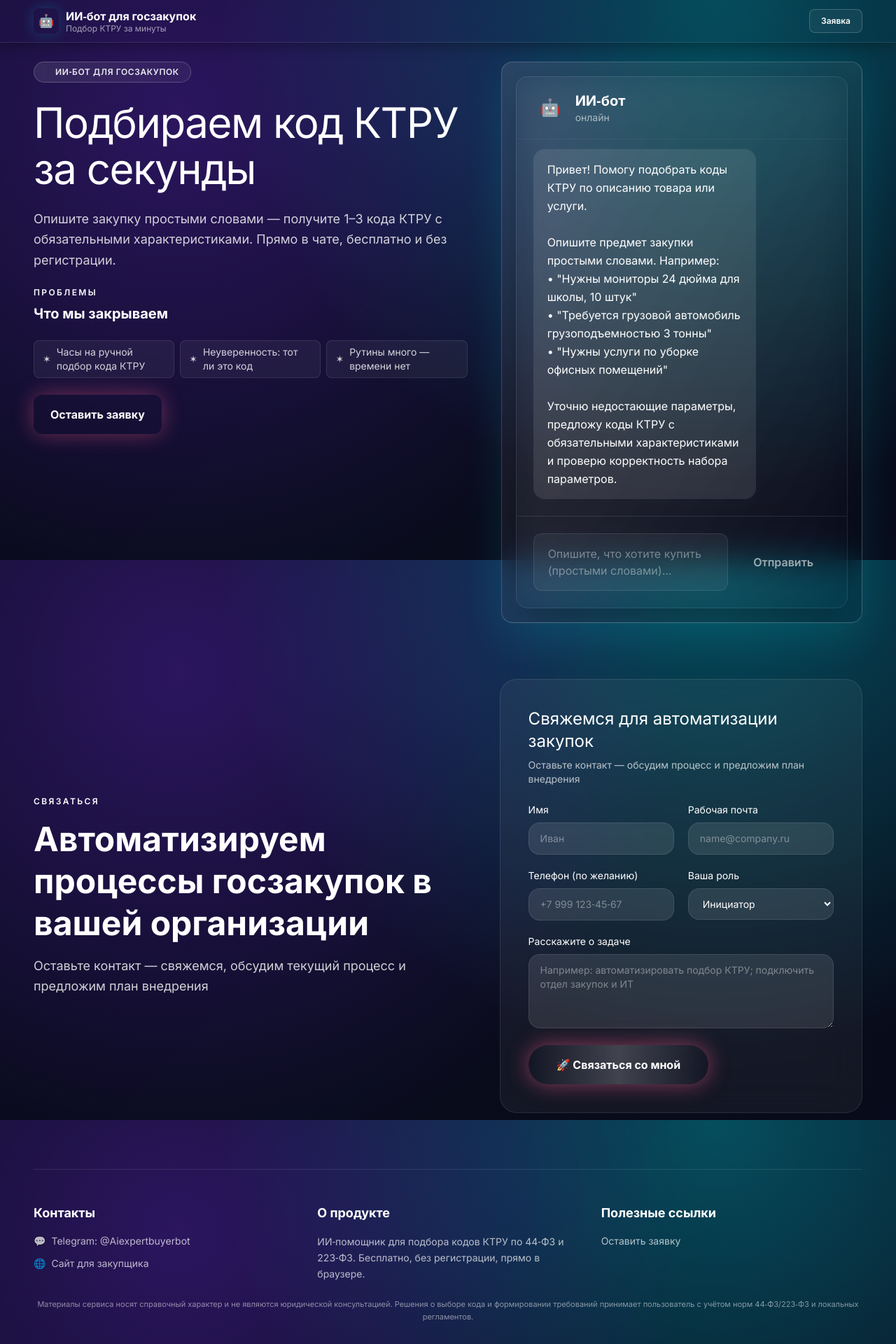
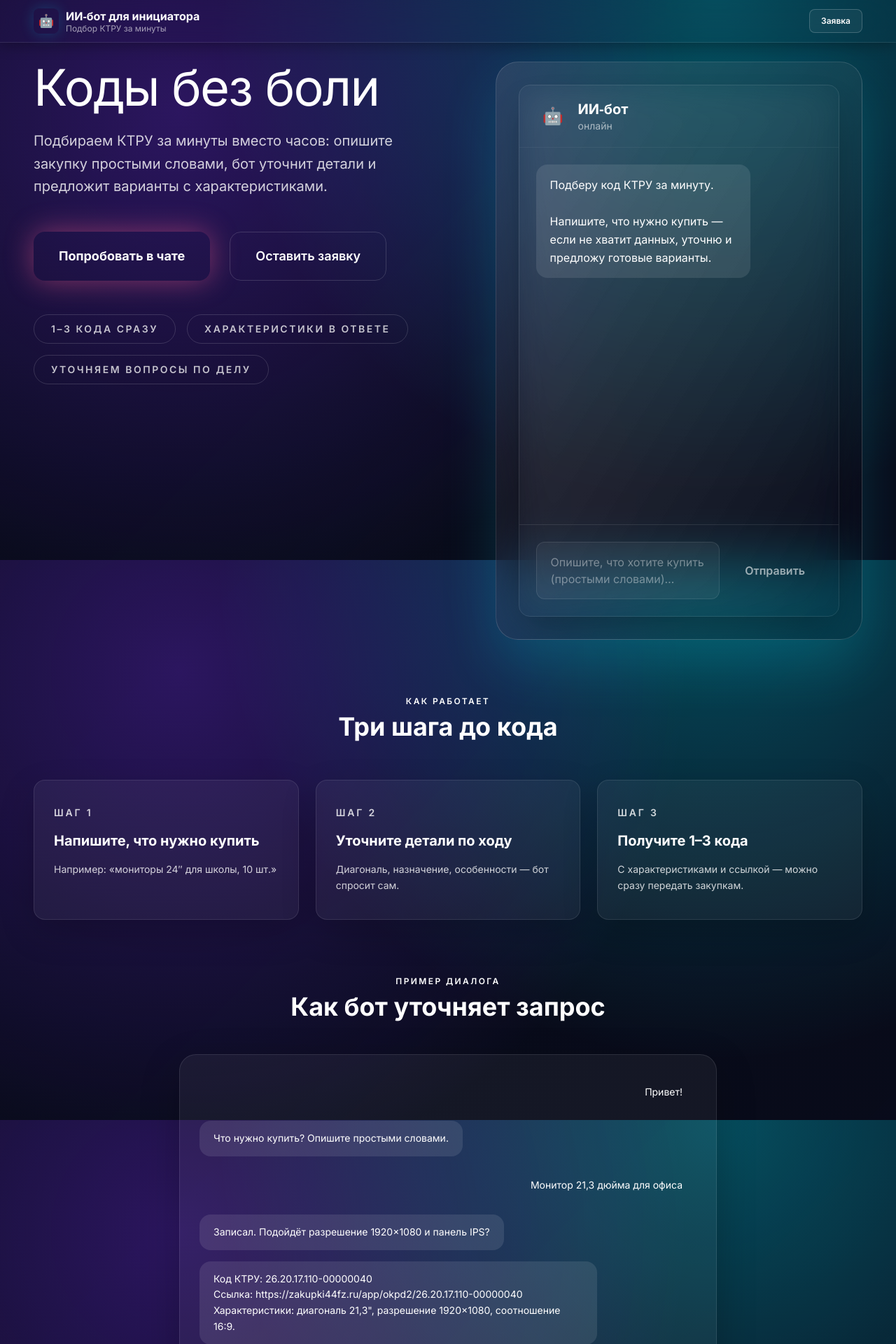
Before and after one commit to IvanLushnikov/aibuyereeo, a Next.js app in the folder landing-app/: page / in a window 1280 px wide. Shown: the top 1920 px of the page at 70% size. Built offline with nearby package versions, Linux system fonts and the light colour scheme.

Commit message:
refine landing hero messaging

```diff
--- a/landing-app/src/app/page.tsx
+++ b/landing-app/src/app/page.tsx
@@ -8,52 +8,25 @@ import { logEvent } from "@/lib/analytics";
 import { useExperiment } from "@/lib/ab-client";
 import { AbDebugBadge } from "@/components/ab-debug-badge";
 
-const audience = [
-  {
-    title: "Инициаторы",
-    description:
-      "Опишите предмет закупки — сервис предложит коды КТРУ и список обязательных характеристик с обоснованием.",
-    icon: "💡",
-  },
-  {
-    title: "Контрактные управляющие и закупщики",
-    description:
-      "Ссылки на карточки КТРУ, журнал проверок и прозрачное обоснование выбора.",
-    icon: "📊",
-  },
-  {
-    title: "Технические специалисты",
-    description:
-      "Структурированные требования и шаблоны ТЗ без лишней рутины.",
-    icon: "🛠️",
-  },
+const steps = [
+  { title: "Напишите, что нужно купить", text: "Например: «мониторы 24″ для школы, 10 шт.»" },
+  { title: "Уточните детали по ходу", text: "Диагональ, назначение, особенности — бот спросит сам." },
+  { title: "Получите 1–3 кода", text: "С характеристиками и ссылкой — можно сразу передать закупкам." },
 ];
 
-const steps = [
-  { title: "Опишите, что нужно купить", text: "Например: «мониторы 24″ для школы, 10 шт.»" },
-  { title: "Поболтайте с ИИ в чате", text: "Короткий диалог — уточним важные детали без бюрократии." },
-  { title: "Получите код КТРУ", text: "Сразу используйте в заявке. Секунды вместо часов." },
-];
+const features = ["1–3 кода сразу", "Характеристики в ответе", "Уточняем вопросы по делу"];
 
-const painSolutions = [
-  { pain: "Часы уходят на ручной подбор кода КТРУ", solution: "Секунды вместо часов — бот подберёт код за вас." },
-  { pain: "Приходится ковыряться в классификаторе", solution: "Общайтесь по‑человечески в чате — без бюрократии." },
-  { pain: "Сомнения, тот ли это код", solution: "Получите 1–3 ближайших варианта для быстрого выбора." },
-  { pain: "Нет времени на настройки", solution: "Работает сразу в браузере. Бесплатно, без регистрации." },
-];
-
-
-const features = [
-  "Актуальная база КТРУ",
-  "Ответ за 5–15 секунд",
-  "Удобный чат без регистрации",
-  "Бесплатно в браузере",
-];
-
-const pains = [
-  "Часы на ручной подбор кода КТРУ",
-  "Неуверенность: тот ли это код",
-  "Рутины много — времени нет",
+const sampleDialogue: Array<{ role: "user" | "bot"; text: string }> = [
+  { role: "user", text: "Привет!" },
+  { role: "bot", text: "Что нужно купить? Опишите простыми словами." },
+  { role: "user", text: "Монитор 21,3 дюйма для офиса" },
+  { role: "bot", text: "Записал. Подойдёт разрешение 1920×1080 и панель IPS?" },
+  {
+    role: "bot",
+    text: `Код КТРУ: 26.20.17.110-00000040
+Ссылка: https://zakupki44fz.ru/app/okpd2/26.20.17.110-00000040
+Характеристики: диагональ 21,3", разрешение 1920×1080, соотношение 16:9.`,
+  },
 ];
 
 export default function Home() {
@@ -69,60 +42,124 @@ export default function Home() {
         <div className="absolute left-1/2 top-1/2 h-64 w-64 -translate-x-1/2 -translate-y-1/2 rounded-full bg-neo-sunrise/10 blur-3xl" />
       </div>
 
-      <section className="relative grid gap-8 lg:grid-cols-[1.2fr_1fr] lg:items-start lg:gap-12">
-        <div className="space-y-6">
-          <div className="inline-flex items-center gap-2 rounded-full border border-white/20 bg-gradient-to-r from-white/10 to-white/5 px-4 py-1.5 text-xs font-semibold uppercase tracking-wider text-white/90 backdrop-blur-sm">
-            <span className="h-1.5 w-1.5 rounded-full bg-neo-electric animate-pulse" />
-            ИИ‑бот для госзакупок
+      <section className="relative grid gap-20 lg:grid-cols-[1.05fr_0.95fr] lg:items-start">
+        <div className="space-y-12">
+          <div className="space-y-6">
+            <h1 className="font-display text-5xl leading-[1.02] tracking-tight sm:text-6xl lg:text-7xl">
+              Коды без боли
+            </h1>
+            <p className="max-w-2xl text-xl leading-relaxed text-white/80">
+              Подбираем КТРУ за минуты вместо часов: опишите закупку простыми словами, бот уточнит детали и предложит варианты с характеристиками.
+            </p>
           </div>
-          <h1 className="font-display text-4xl leading-[1.1] tracking-tight sm:text-5xl lg:text-6xl">
-            Подбираем код КТРУ за секунды
-          </h1>
-          <p className="max-w-2xl text-lg leading-relaxed text-white/80">
-            Опишите закупку простыми словами — получите 1–3 кода КТРУ с обязательными характеристиками. Прямо в чате, бесплатно и без регистрации.
-          </p>
-          <div className="space-y-2">
-            <p className="text-xs font-semibold uppercase tracking-[0.2em] text-neo-electric">Проблемы</p>
-            <h2 className="font-display text-xl font-bold text-white">Что мы закрываем</h2>
-          </div>
-          <ul className="grid gap-2 sm:grid-cols-2 lg:grid-cols-3">
-            {pains.map((text) => (
-              <li key={text} className="flex items-center gap-2 rounded-lg border border-white/10 bg-white/5 px-3 py-1.5 text-sm text-white/80">
-                <span className="text-neo-electric">✶</span>
-                <span>{text}</span>
-              </li>
-            ))}
-          </ul>
-          <div className="flex flex-col gap-3 sm:flex-row sm:items-center">
+          <div className="flex flex-wrap gap-7">
             <button
               type="button"
               onClick={() => {
-                logEvent("нажал «Оставить заявку» в первом экране");
+                logEvent("нажал «Попробовать в чате» в первом экране");
+                openChat();
+              }}
+              className="inline-flex items-center justify-center rounded-2xl bg-gradient-cta px-9 py-5 text-lg font-bold text-neo-night shadow-[0_0_40px_rgba(255,95,141,0.45)] transition-all hover:-translate-y-0.5 hover:shadow-[0_0_60px_rgba(255,95,141,0.65)] hover:scale-[1.02]"
+            >
+              Попробовать в чате
+            </button>
+            <button
+              type="button"
+              onClick={() => {
+                logEvent("нажал «Оставить заявку» в первом экране", { target: "#feedback" });
                 const el = document.getElementById("feedback");
                 el?.scrollIntoView({ behavior: "smooth" });
               }}
-              className="inline-flex items-center justify-center rounded-xl bg-gradient-cta px-6 py-4 text-base font-bold text-neo-night shadow-[0_0_30px_rgba(255,95,141,0.4)] transition-all hover:-translate-y-0.5 hover:shadow-[0_0_50px_rgba(255,95,141,0.6)] hover:scale-[1.02]"
+              className="inline-flex items-center justify-center rounded-2xl border border-white/15 px-9 py-5 text-lg font-semibold text-white transition-all hover:border-white/35 hover:bg-white/10"
             >
               Оставить заявку
             </button>
           </div>
+          <ul className="flex flex-wrap gap-4">
+            {features.map((text) => (
+              <li
+                key={text}
+                className="rounded-full border border-white/15 px-6 py-2.5 text-sm font-semibold uppercase tracking-[0.18em] text-white/75"
+              >
+                {text}
+              </li>
+            ))}
+          </ul>
         </div>
-        {/* Правая колонка — встроенный чат */}
-        <div className="relative overflow-hidden rounded-2xl border border-white/20 bg-gradient-to-br from-white/10 via-white/5 to-transparent p-3 sm:p-4 lg:p-5 shadow-[0_20px_60px_rgba(0,231,255,0.12)] backdrop-blur-xl">
+        <div className="relative overflow-hidden rounded-4xl border border-white/15 bg-gradient-to-br from-white/10 via-white/5 to-transparent p-8 shadow-[0_35px_80px_rgba(0,231,255,0.16)] backdrop-blur-2xl">
           <ChatWidget mode="inline" defaultOpen hideFloatingButton />
         </div>
       </section>
 
-      {/* Секция чата отдельно больше не нужна */}
+      <section className="space-y-14">
+        <div className="space-y-2 text-center">
+          <p className="text-xs font-semibold uppercase tracking-[0.2em] text-neo-electric">Как работает</p>
+          <h2 className="font-display text-3xl font-bold text-white sm:text-4xl">Три шага до кода</h2>
+        </div>
+        <div className="grid gap-6 md:grid-cols-3">
+          {steps.map((step, index) => (
+            <div
+              key={step.title}
+              className="flex h-full flex-col gap-4 rounded-2xl border border-white/10 bg-white/5 px-7 py-9 text-white/80 shadow-[0_18px_50px_rgba(0,0,0,0.18)]"
+            >
+              <span className="text-sm font-semibold uppercase tracking-[0.2em] text-neo-electric">Шаг {index + 1}</span>
+              <h3 className="font-display text-xl font-bold text-white">{step.title}</h3>
+              <p className="text-sm leading-relaxed">{step.text}</p>
+            </div>
+          ))}
+        </div>
+      </section>
 
-      <section id="feedback" className="grid gap-8 lg:grid-cols-[1.1fr_0.9fr] lg:items-center">
+      <section className="space-y-12">
+        <div className="space-y-2 text-center">
+          <p className="text-xs font-semibold uppercase tracking-[0.2em] text-neo-electric">Пример диалога</p>
+          <h2 className="font-display text-3xl font-bold text-white sm:text-4xl">Как бот уточняет запрос</h2>
+        </div>
+        <div className="mx-auto flex max-w-3xl flex-col gap-4 rounded-3xl border border-white/10 bg-white/5 p-7 shadow-[0_18px_55px_rgba(0,0,0,0.22)]">
+          {sampleDialogue.map((message, index) => (
+            <div
+              key={`${message.role}-${index}`}
+              className={`flex ${message.role === "user" ? "justify-end" : "justify-start"}`}
+            >
+              <div
+                className={`max-w-[80%] whitespace-pre-wrap rounded-2xl px-5 py-3.5 text-sm leading-relaxed shadow-neon-soft ${
+                  message.role === "user" ? "bg-gradient-cta text-neo-night" : "bg-white/10 text-white"
+                }`}
+              >
+                {message.text}
+              </div>
+            </div>
+          ))}
+        </div>
+      </section>
+
+      <section className="space-y-10">
+        <div className="space-y-2 text-center">
+          <p className="text-xs font-semibold uppercase tracking-[0.2em] text-neo-electric">Помощь инициатору</p>
+          <h2 className="font-display text-3xl font-bold text-white sm:text-4xl">Бот закрывает боль с кодами</h2>
+        </div>
+        <ul className="mx-auto flex max-w-4xl flex-wrap justify-center gap-3">
+          {["1–3 кода за один диалог", "Пояснение к выбору", "Краткие вопросы по делу", "Характеристики для передачи закупщикам"].map(
+            (text) => (
+              <li
+                key={text}
+                className="rounded-full border border-white/15 px-5 py-2.5 text-sm font-medium text-white/80"
+              >
+                {text}
+              </li>
+            )
+          )}
+        </ul>
+      </section>
+
+      <section id="feedback" className="grid gap-12 lg:grid-cols-[1.05fr_0.95fr] lg:items-center">
         <div className="space-y-4">
           <p className="text-xs font-semibold uppercase tracking-[0.2em] text-neo-electric">Связаться</p>
           <h2 className="font-display text-3xl font-bold leading-tight sm:text-4xl lg:text-5xl">
-            Автоматизируем процессы госзакупок в вашей организации
+            Передадим результат закупщикам и поможем внедрить
           </h2>
           <p className="text-lg leading-relaxed text-white/80">
-            Оставьте контакт — свяжемся, обсудим текущий процесс и предложим план внедрения
+            Оставьте контакт — подключим команду, перенастроим процесс и соберём обратную связь по пилоту
           </p>
         </div>
         <FeedbackForm />
--- a/landing-app/src/components/chat-widget.tsx
+++ b/landing-app/src/components/chat-widget.tsx
@@ -15,14 +15,9 @@ type Message = {
 const fallbackReply =
   "ИИ‑бот сейчас перегружен. Попробуйте отправить запрос ещё раз через минуту.";
 
-const welcomeMessage = `Привет! Помогу подобрать коды КТРУ по описанию товара или услуги.
+const welcomeMessage = `Подберу код КТРУ за минуту.
 
-Опишите предмет закупки простыми словами. Например:
-• "Нужны мониторы 24 дюйма для школы, 10 штук"
-• "Требуется грузовой автомобиль грузоподъемностью 3 тонны"
-• "Нужны услуги по уборке офисных помещений"
-
-Уточню недостающие параметры, предложу коды КТРУ с обязательными характеристиками и проверю корректность набора параметров.`;
+Напишите, что нужно купить — если не хватит данных, уточню и предложу готовые варианты.`;
 
 // Валидация и санитизация URL для защиты от XSS
 const isValidUrl = (url: string): boolean => {
--- a/landing-app/src/components/header.tsx
+++ b/landing-app/src/components/header.tsx
@@ -16,7 +16,7 @@ export const Header = () => {
             🤖
           </div>
           <div className="hidden sm:block">
-            <p className="font-display text-base font-bold text-white leading-tight">ИИ‑бот для госзакупок</p>
+            <p className="font-display text-base font-bold text-white leading-tight">ИИ‑бот для инициатора</p>
             <p className="text-xs text-white/60 leading-tight">Подбор КТРУ за минуты</p>
           </div>
           <div className="sm:hidden">
```
